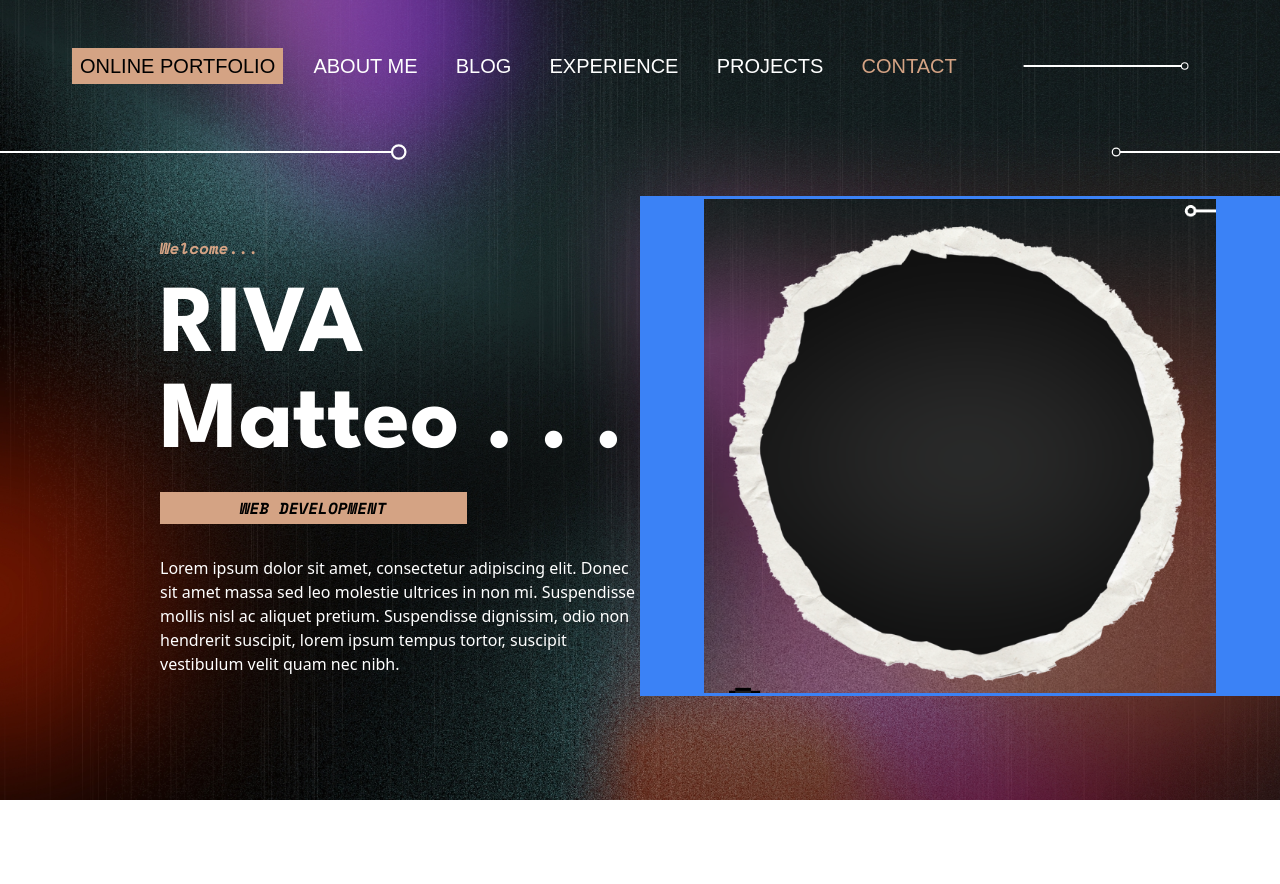
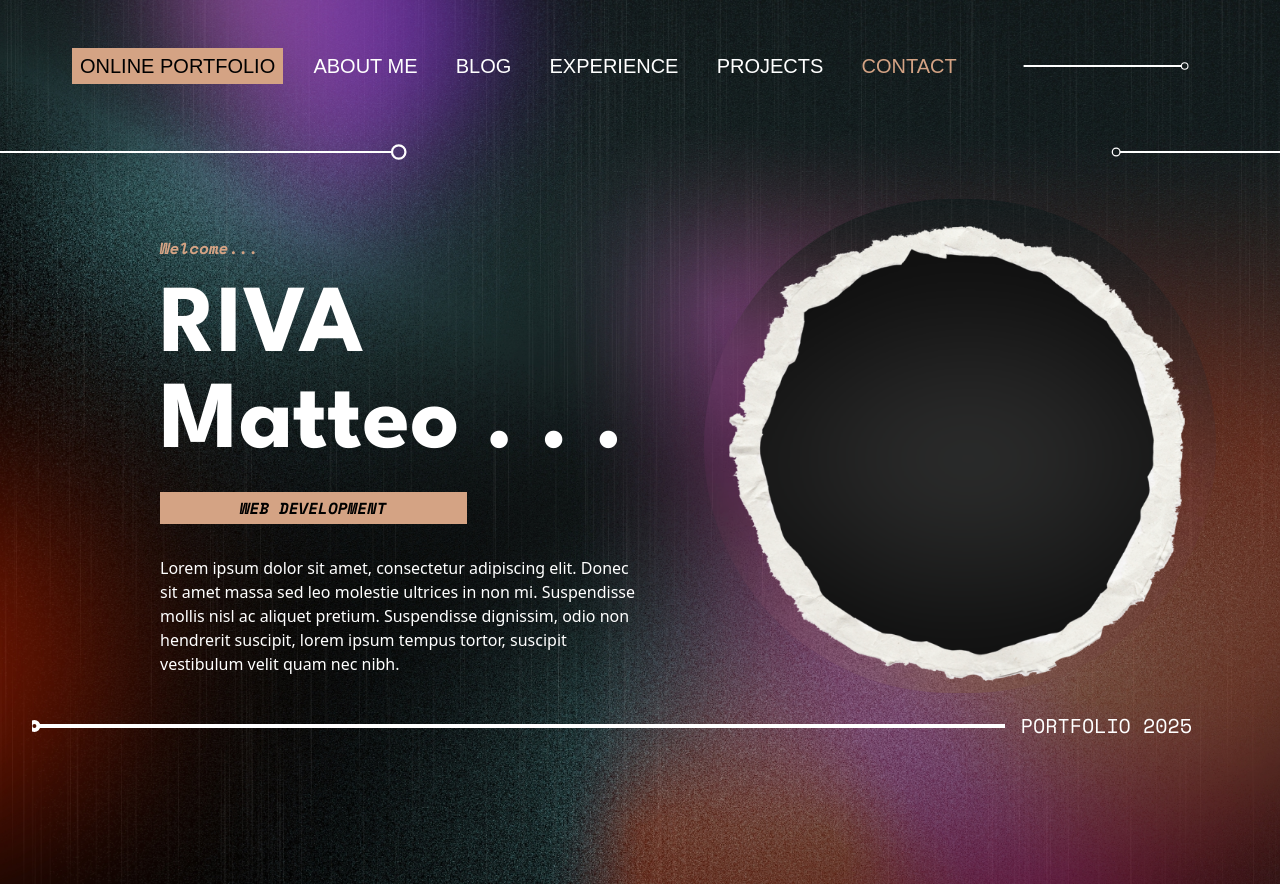
Before and after one commit to Temayoo/Portfolio-Projet-Matteo, a React (Vite) app in the folder mon-portfolio/: page / in a window 1280 px wide. Before the commit the page ends 800 px from the top, so only its background shows below. Built offline with nearby package versions, Linux system fonts and the light colour scheme; the HTML template or start-up script is replaced by a standard one; a web font is replaced by a local one.

Commit message:
70% footer made need redirection social network + cat

```diff
--- a/mon-portfolio/src/App.jsx
+++ b/mon-portfolio/src/App.jsx
@@ -11,23 +11,24 @@ import Contact from './pages/Contact';
 
 function App() {
   return (
-<div className="relative min-h-screen">
-
+    <div className="relative min-h-screen flex flex-col">
       <img
         src="../src/assets/pictures/backgroundPortfolio.jpg"
         alt="background"
         className="absolute top-0 left-0 w-full h-full object-cover -z-10"
       />
       <Header />
+      <main className="flex-grow">
         <Routes>
           <Route path="/" element={<Home />} />
           <Route path="/about" element={<About />} />
           <Route path="/projects" element={<Projects />} />
           <Route path="/blog" element={<Blog />} />
-        <Route path='/experience' element={<Experience />} />
-        <Route path='/contact' element={<Contact />} />
+          <Route path="/experience" element={<Experience />} />
+          <Route path="/contact" element={<Contact />} />
         </Routes>
-
+      </main>
+      <Footer />
     </div>
   );
 }
--- a/mon-portfolio/src/components/Footer.jsx
+++ b/mon-portfolio/src/components/Footer.jsx
@@ -2,8 +2,25 @@ import React from 'react';
 
 const Footer = () => {
   return (
-    <footer className="bg-gray-800 text-white p-4 text-center">
-      <p>&copy; 2025 Mon Portfolio. Tous droits réservés.</p>
+    <footer className="w-full p-4 text-white mb-32 ">
+      <div className="w-full px-4">
+        <div className="flex items-center">
+          <div className="w-[80%] flex justify-start">
+            <svg
+              className="w-full h-6 text-white"
+              fill="none"
+              stroke="currentColor"
+              viewBox="0 0 200 6"
+            >
+              <circle cx="-21" cy="3" r="1" />
+              <line x1="-20" y1="3" x2="295" y2="3" stroke="currentColor" strokeWidth="1" />
+            </svg>
+          </div>
+          <div className="w-[20%] text-center font-SpaceMono text-xl -ml-5">
+            <p>PORTFOLIO 2025</p>
+          </div>
+        </div>
+      </div>
     </footer>
   );
 };
--- a/mon-portfolio/src/pages/Home.jsx
+++ b/mon-portfolio/src/pages/Home.jsx
@@ -4,7 +4,7 @@ import me from '../assets/pictures/me.png';
 const Home = () => {
   return (
     <div>
-      <div className="w-full h-[500px] mx-auto flex">
+      <div className="w-full h-[500px] mx-auto flex  ">
         <div className="w-[50%] h-full flex-col justify-center pl-40 pt-10">
           <p className="font-SpaceMonoBoldItalic text-[#d4a384] text-base">Welcome...</p>
           <h2 className="text-white font-LeagueSpartanBold text-8xl pt-5">RIVA</h2>
@@ -20,8 +20,8 @@ const Home = () => {
           </p>
         </div>
 
-        <div className="w-[50%] h-full bg-blue-500 flex items-center justify-center">
-        <img src={me} alt="Me" className="w-[32rem] h-auto" />
+        <div className="w-[50%] h-full  flex items-center justify-center">
+        <img src={me} alt="Me" className="w-[32rem] h-auto rounded-full" />
 
         </div>
 
```
Lines whose indentation alone changed are shown as unchanged.
